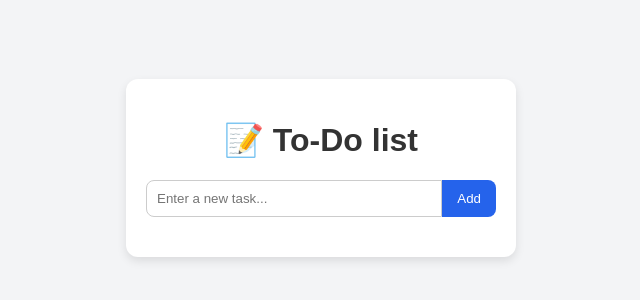
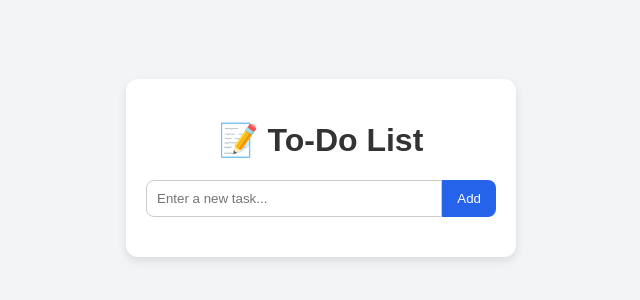
Before and after one commit to ChopadaJinal/todo-ci-cd, a plain HTML site: page index.html in a window 1280 px wide. Shown: the part 232-532 px from the top of the page, 319-959 px from the left. Drawn offline with Linux system fonts and the light colour scheme.

Commit message:
Update index.html

```diff
--- a/index.html
+++ b/index.html
@@ -8,7 +8,7 @@
 </head>
 <body>
   <div class="container">
-    <h1>📝 To-Do list</h1>
+    <h1>📝 To-Do List</h1>
 
     <div class="input-group">
       <input type="text" id="taskInput" placeholder="Enter a new task...">
```
